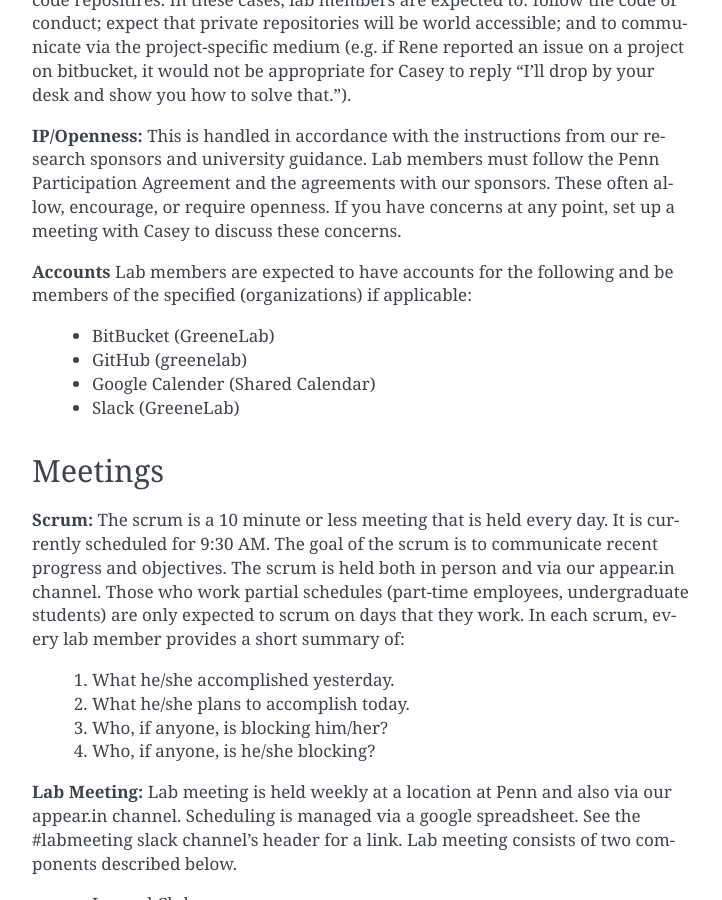
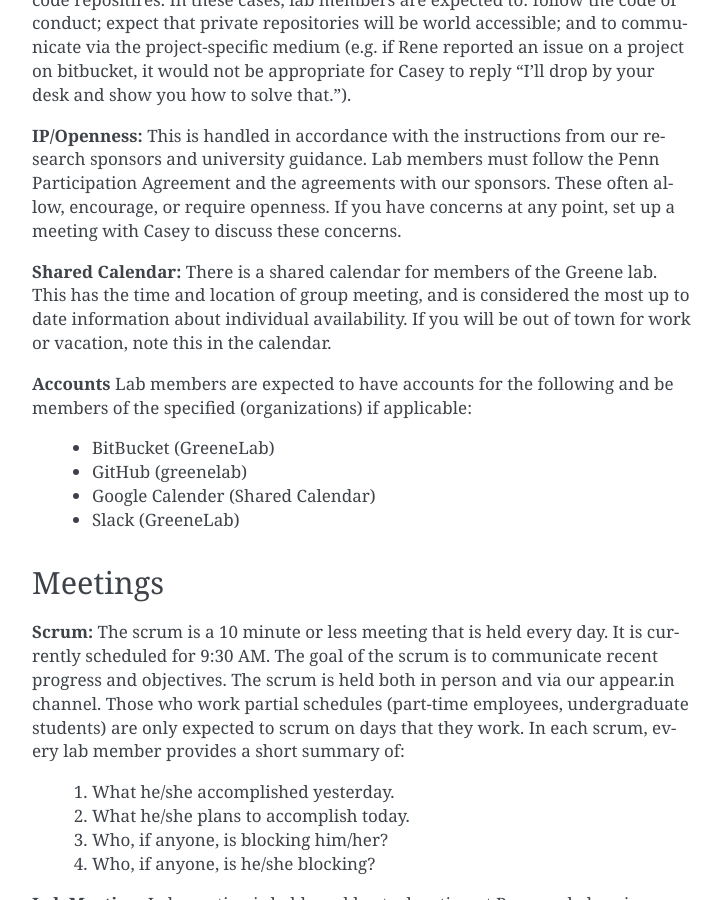
Before and after one commit to greenelab/onboarding, a Sphinx documentation site: the page built from source/communication.rst, in a window 1280 px wide and 900 px high, scrolled down 643 px. Shown: the whole window, without its empty margins (388-1110 px from the left). Built offline with Sphinx 7.4.7, drawn with Linux system fonts in a browser that asks for light colours.

Commit message:
added a description of the shared calendar

```diff
--- a/source/communication.rst
+++ b/source/communication.rst
@@ -35,6 +35,11 @@ research sponsors and university guidance. Lab members must follow the Penn
 Participation Agreement and the agreements with our sponsors. These often allow,
 encourage, or require openness. If you have concerns at any point, set up a
 meeting with Casey to discuss these concerns.
+
+**Shared Calendar:** There is a shared calendar for members of the Greene lab.
+This has the time and location of group meeting, and is considered the most
+up to date information about individual availability. If you will be out of
+town for work or vacation, note this in the calendar.
 
 **Accounts**  Lab members are expected to have accounts for the following and be
 members of the specified (organizations) if applicable:
```
